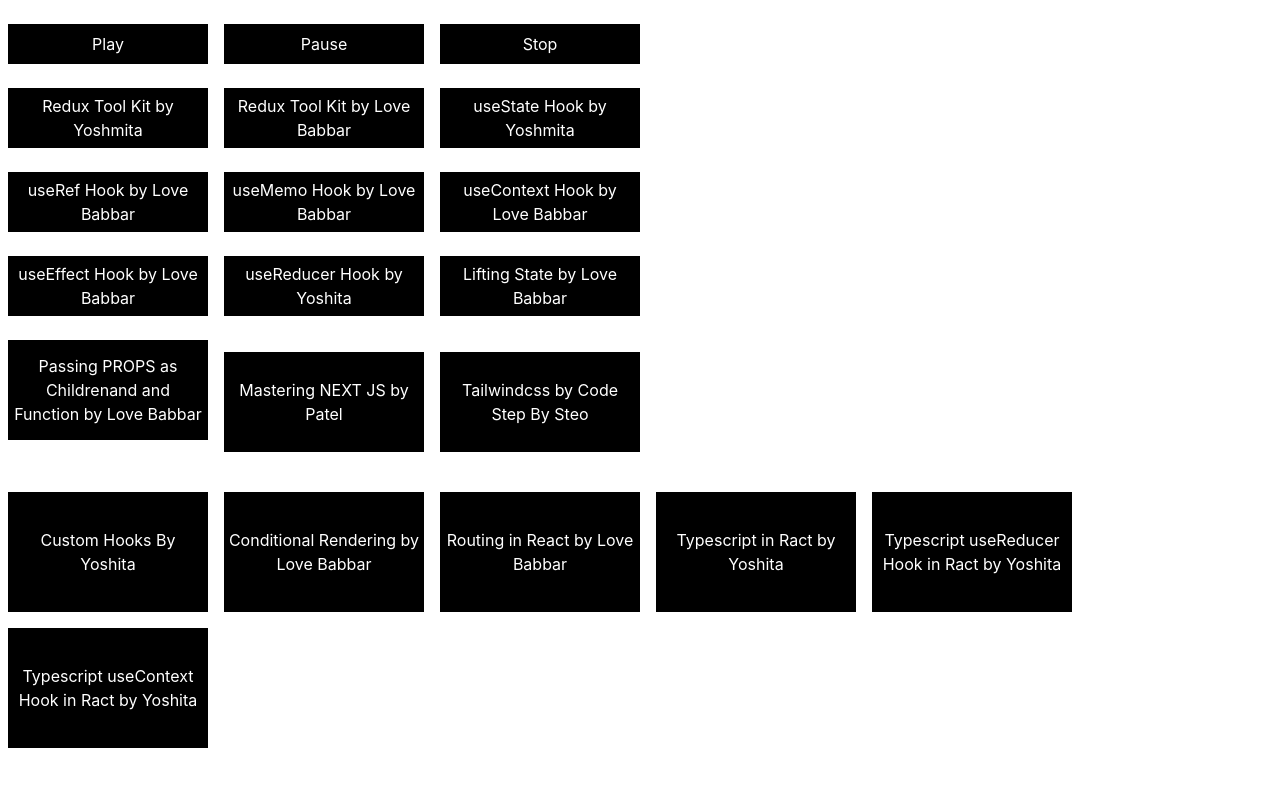
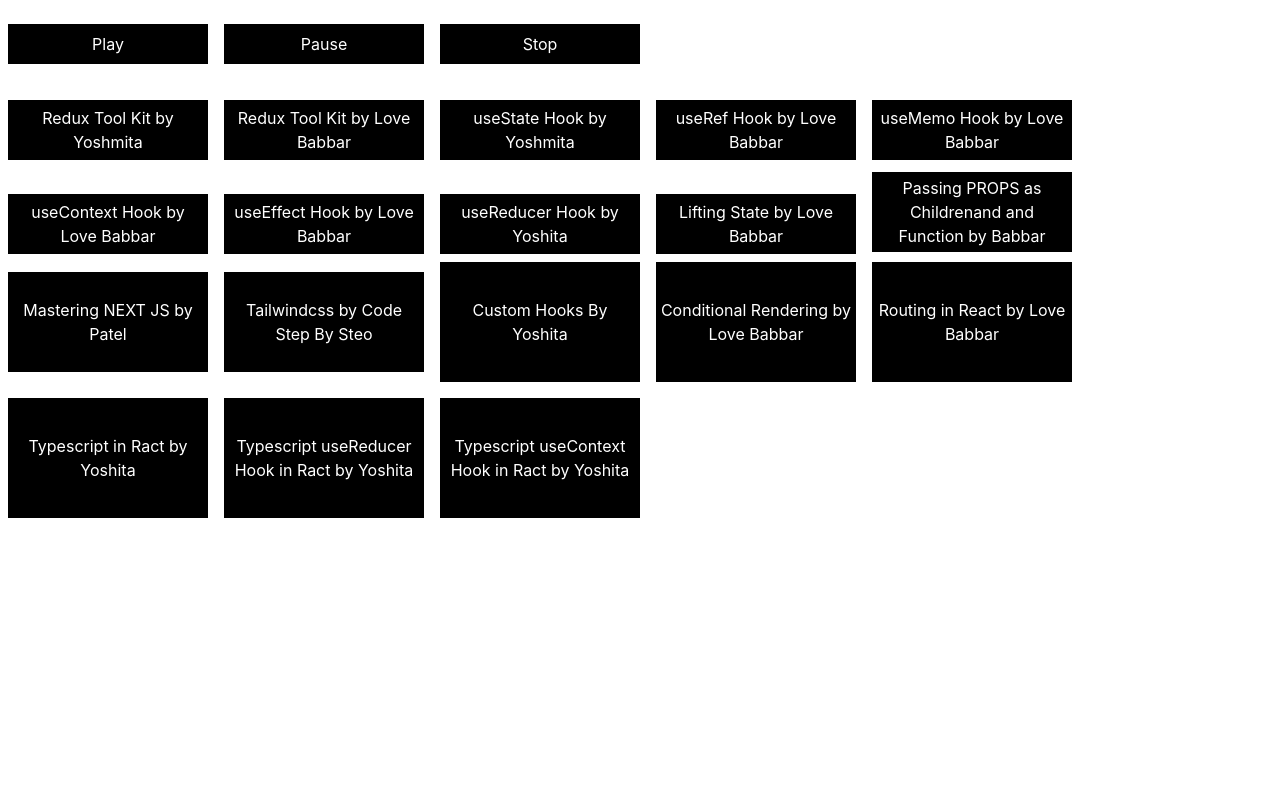
Before and after one commit to techie23456/reactVideos, a React (Vite) app: page / in a window 1280 px wide. Shown: the top 786 px of the page. Built offline with nearby package versions, Linux system fonts and the light colour scheme.

Commit message:
pushing....

```diff
--- a/src/App.jsx
+++ b/src/App.jsx
@@ -78,21 +78,21 @@
        <button className="mx-2 px-1 bg-black text-white hover:text-white hover:bg-amber-600 w-50 h-15 cursor-pointer"
        onClick={()=>setVideoId('s-AaaDIzgQw')}>useState Hook by  Yoshmita</button>
 
-       <br></br><br></br>
+       {/* <br></br><br></br> */}
 
 
    <button className="mx-2 px-1  bg-black text-white hover:text-white hover:bg-amber-600  w-50 h-15 cursor-pointer"
        onClick={()=>setVideoId('gtHKKZJ9W-Q')}>useRef Hook by  Love Babbar</button>
 
 
-         <button className="mx-2 px-1  bg-black text-white hover:text-white hover:bg-amber-600  w-50 h-15 cursor-pointer"
+         <button className="mx-2 my-3 px-1  bg-black text-white hover:text-white hover:bg-amber-600  w-50 h-15 cursor-pointer"
        onClick={()=>setVideoId('MXs2qqWcGHo')}>useMemo Hook by  Love Babbar</button>
 
           <button className="mx-2 px-1  bg-black text-white hover:text-white hover:bg-amber-600 w-50 h-15 cursor-pointer"
        onClick={()=>setVideoId('Z7VSgQ_y0dg')}>useContext Hook by  Love Babbar</button>
 
 
-         <br></br><br></br>
+         {/* <br></br><br></br> */}
 
            <button className="mx-2 px-1  bg-black text-white hover:text-white hover:bg-amber-600 w-50 h-15 cursor-pointer"
        onClick={()=>setVideoId('_NZ5kb68IpA')}>useEffect Hook by  Love Babbar</button>
@@ -103,10 +103,10 @@
          <button className="mx-2  bg-black text-white hover:text-white hover:bg-amber-600  w-50 h-15 cursor-pointer"
        onClick={()=>setVideoId('Z4hN0WZbASk')}>Lifting State by Love Babbar</button>
 
- <br></br><br></br>
+ {/* <br></br><br></br> */}
 
-        <button className="mx-2 px-1  bg-black text-white hover:text-white hover:bg-amber-600 w-50 h-25 cursor-pointer"
-       onClick={()=>setVideoId('BBgSB2bLy60')}>Passing PROPS as Childrenand and Function by Love Babbar</button>
+        <button className="mx-2 px-1  bg-black text-white hover:text-white hover:bg-amber-600 w-50 h-20 cursor-pointer"
+       onClick={()=>setVideoId('BBgSB2bLy60')}>Passing PROPS as Childrenand and Function by Babbar</button>
 
 
 
@@ -118,7 +118,7 @@
        <button className="m-2 px-1  bg-black text-white hover:text-white hover:bg-amber-600 w-50 h-25 cursor-pointer"
        onClick={()=>setVideoId('0HMDcnZGLec')}>Tailwindcss by Code Step By Steo</button>
 
- <br></br><br></br>
+
 
              <button className="m-2 px-1  bg-black text-white hover:text-white hover:bg-amber-600 w-50 h-30 cursor-pointer"
        onClick={()=>setVideoId('sv8aBcmaJlg')}>Custom Hooks By Yoshita</button>
```
